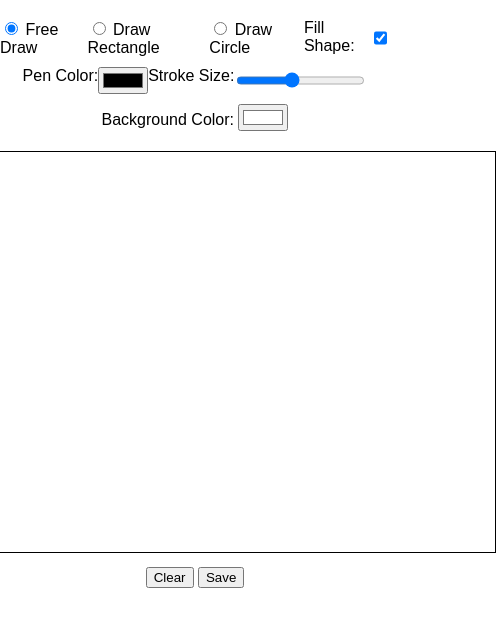
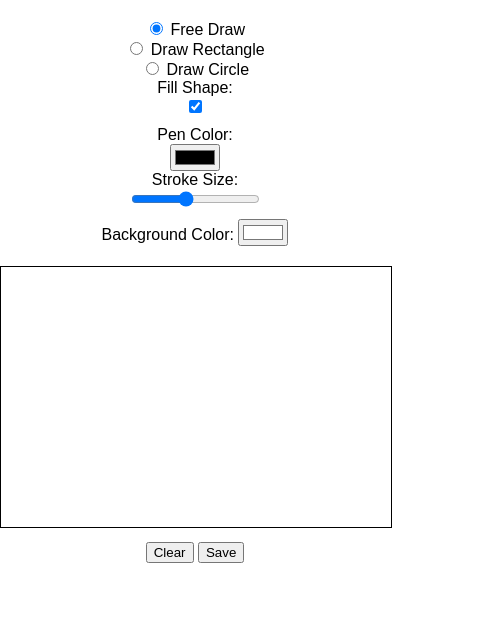
Before and after one commit to TheJoeFin/Flag-Draw-Test, a plain HTML site: page index.html in a window 390 px wide. Shown: the part 61-688 px from the top of the page, 496 px wide, since content can reach past the window. Drawn offline with Linux system fonts and the light colour scheme.

Commit message:
Support mobile touch

```diff
--- a/scripts.js
+++ b/scripts.js
@@ -153,3 +153,24 @@ canvas.addEventListener("mouseout", () => {
   isDrawing = false
   previewContext.clearRect(0, 0, previewCanvas.width, previewCanvas.height)
 })
+
+// Add touch event listeners
+canvas.addEventListener("touchstart", handleTouchEvent)
+canvas.addEventListener("touchmove", handleTouchEvent)
+canvas.addEventListener("touchend", handleTouchEvent)
+canvas.addEventListener("touchcancel", handleTouchEvent)
+
+function handleTouchEvent(e) {
+  const touch = e.touches[0] || e.changedTouches[0]
+  const rect = canvas.getBoundingClientRect()
+  const offsetX = touch.clientX - rect.left
+  const offsetY = touch.clientY - rect.top
+
+  const mouseEvent = new MouseEvent(e.type.replace("touch", "mouse"), {
+    clientX: offsetX,
+    clientY: offsetY,
+    button: 0,
+  })
+
+  canvas.dispatchEvent(mouseEvent)
+}
--- a/styles.css
+++ b/styles.css
@@ -24,6 +24,7 @@ body {
 #drawingCanvas {
   border: 1px solid black;
   background-color: white;
+  max-width: 100%;
 }
 
 #previewCanvas {
@@ -31,8 +32,28 @@ body {
   top: 0;
   left: 0;
   pointer-events: none;
+  max-width: 100%;
 }
 
 #bottomToolbar {
   margin-top: 10px;
 }
+
+@media (max-width: 600px) {
+  #toolbar {
+    flex-direction: column;
+    align-items: center;
+  }
+
+  #toolSelection,
+  #settings {
+    flex-direction: column;
+    align-items: center;
+  }
+
+  #drawingCanvas,
+  #previewCanvas {
+    width: 100%;
+    height: auto;
+  }
+}
```
Also changed, not shown: index.html (line endings or trailing spaces).
